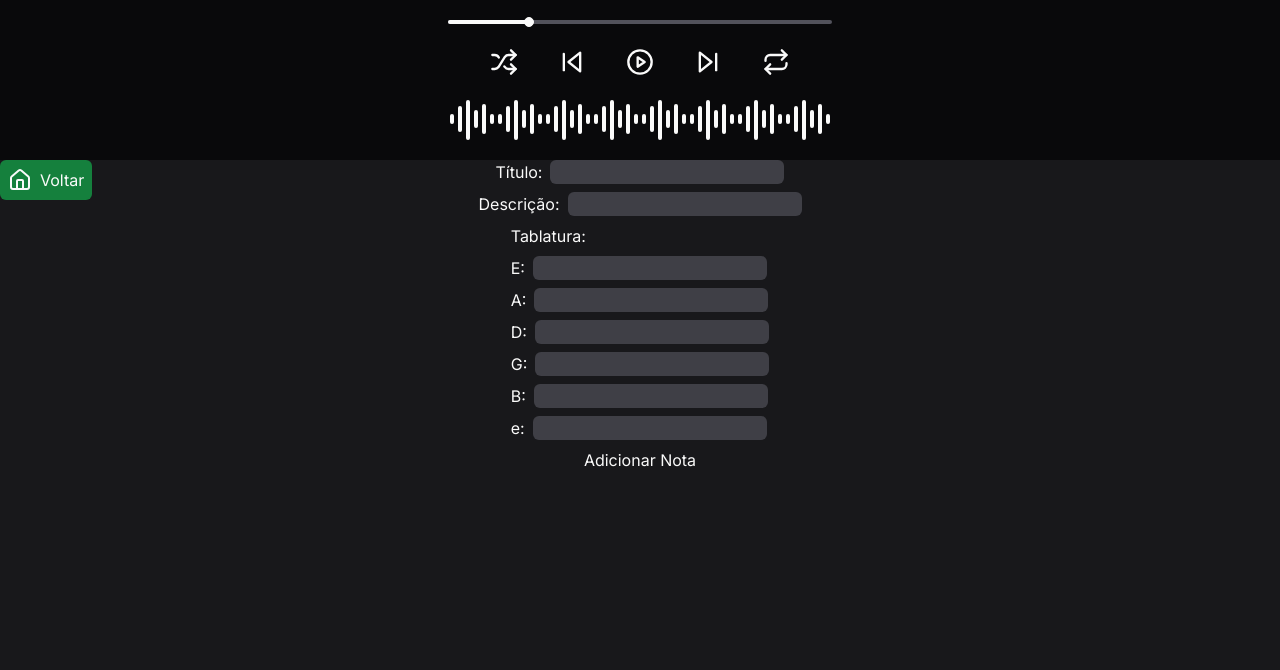
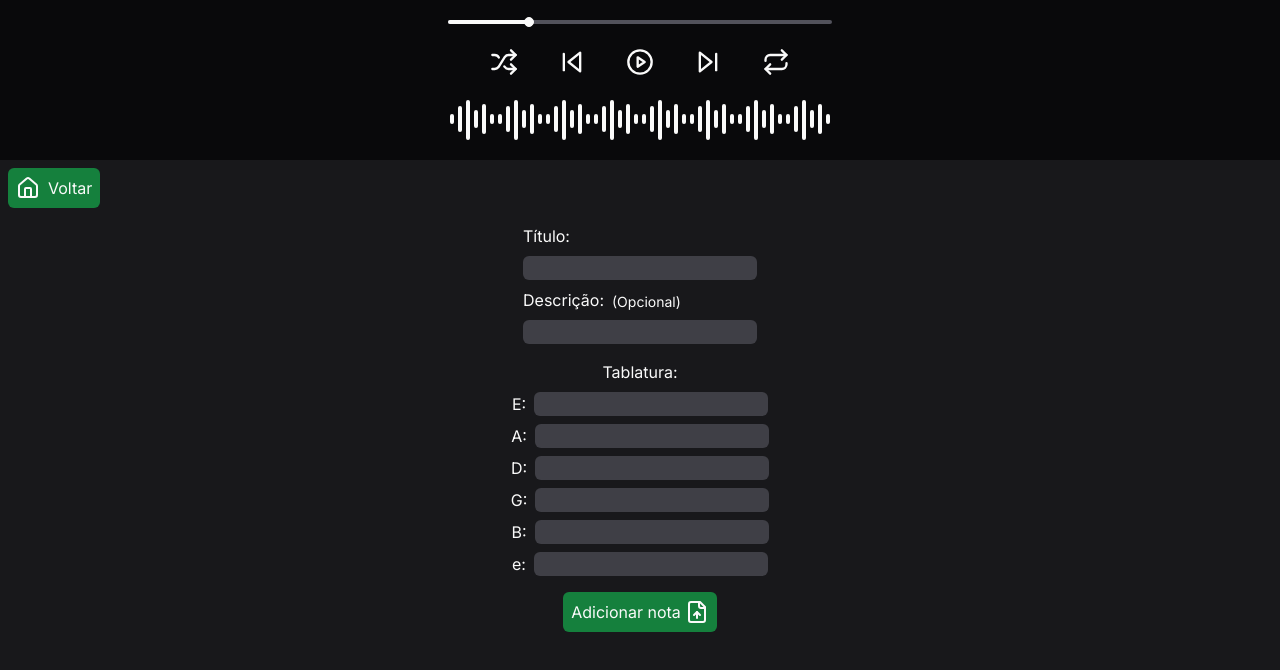
Before and after one commit to AdlerCastro/Tablatura, a Next.js app: page /CreateNote in a window 1280 px wide. Shown: the top 670 px of the page. Built offline with nearby package versions, Linux system fonts and the light colour scheme.

Commit message:
:lipstick: feat: Styling create notes page

```diff
--- a/src/app/(Project)/CreateNote/page.tsx
+++ b/src/app/(Project)/CreateNote/page.tsx
@@ -1,14 +1,15 @@
 "use client";
-
+// Required for validation
 import { useMutation } from "@tanstack/react-query";
 import { useForm, SubmitHandler } from "react-hook-form";
 import { zodResolver } from "@hookform/resolvers/zod";
+import { useRouter } from "next/navigation";
 import { noteSchema } from "@/data/models/Note";
 import { createNote } from "@/app/actions/createNote";
 import { NoteFormData } from "@/data/types/NoteFormData";
-import { useRouter } from "next/navigation";
+// Components
 import Button from "@/components/atoms/Button";
-import { Home } from "lucide-react";
+import { FileUp, Home, LoaderIcon } from "lucide-react";
 
 export default function CreateNote() {
   const {
@@ -30,46 +31,57 @@ export default function CreateNote() {
   const router = useRouter();
 
   return (
-    <div className="relative">
+    <>
       <Button
         onClick={() => router.back()}
-        className="absolute top-0 hover:scale-105 flex flex-row gap-2 items-center justify-center bg-green-700 hover:bg-green-800 transition-all duration-200"
+        className="absolute top-[168px] left-2 hover:scale-105 flex flex-row gap-2 items-center justify-center bg-green-700 hover:bg-green-800 transition-all duration-200"
       >
         <Home /> Voltar
       </Button>
 
       <form
         onSubmit={handleSubmit(onSubmit)}
-        className="flex flex-col gap-2 items-center justify-center"
+        className="flex flex-col gap-4 items-center mt-16"
       >
-        <div className="flex flex-row gap-2">
-          <label htmlFor="title">Título:</label>
+        <div className="flex flex-col gap-2 items-start">
+          <div className="flex flex-col gap-2 items-start">
+            <label htmlFor="title" className="mr-4 flex flex-row gap-2">
+              Título:
+            </label>
             <input
               className="bg-zinc-700 rounded-md"
               id="title"
               type="text"
               {...register("title")}
+              required
             />
-          {errors.title && <p>{errors.title.message}</p>}
           </div>
 
-        <div className="flex flex-row gap-2">
-          <label htmlFor="description">Descrição:</label>
+          <div className="flex flex-col gap-2">
+            <label
+              htmlFor="description"
+              className="flex flex-row gap-2 items-end"
+            >
+              Descrição: <p className="text-sm">&#40;Opcional&#41;</p>
+            </label>
             <input
               className="bg-zinc-700 rounded-md"
               id="description"
               type="text"
               {...register("description")}
             />
-          {errors.description && <p>{errors.description.message}</p>}
+          </div>
         </div>
 
-        <div className="flex flex-col gap-2">
+        <div className="flex flex-col gap-2 items-center justify-center">
           <label>Tablatura:</label>
           {["E", "A", "D", "G", "B", "e"].map((key) => {
             const tablatureKey = `tablature.${key}` as keyof NoteFormData;
             return (
-              <div key={key} className="flex flex-row gap-2">
+              <div
+                key={key}
+                className="flex flex-row gap-2 items-center justify-center"
+              >
                 <label htmlFor={`tablature-${key}`}>{key}:</label>
                 <input
                   className="bg-zinc-700 rounded-md"
@@ -78,6 +90,7 @@ export default function CreateNote() {
                   {...register(tablatureKey, {
                     valueAsNumber: true, // Garante que o valor seja convertido para número
                   })}
+                  required
                 />
                 {errors.tablature?.[key] && (
                   <p>{errors.tablature[key]?.message}</p>
@@ -87,14 +100,34 @@ export default function CreateNote() {
           })}
         </div>
 
-        <button type="submit" disabled={mutation.isPending}>
-          {mutation.isPending ? "Adicionando..." : "Adicionar Nota"}
-        </button>
+        <Button
+          type="submit"
+          disabled={mutation.isPending}
+          className={`${
+            mutation.isPending
+              ? "bg-green-800 hover:bg-green-800"
+              : "bg-green-700 hover:bg-green-800"
+          }`}
+        >
+          {mutation.isPending ? (
+            <p className="flex gap-1">
+              Adicionando nota
+              <LoaderIcon className="animate-spin-slow" />
+            </p>
+          ) : (
+            <p className="flex gap-1">
+              Adicionar nota <FileUp />
+            </p>
+          )}
+        </Button>
         {mutation.isError && (
-          <p>Erro: {(mutation.error as Error)?.message || "Algo deu errado"}</p>
+          <p>
+            Erro:{" "}
+            {(mutation.error as Error)?.message || "Ops, algo deu errado ;-;"}
+          </p>
         )}
         {mutation.isSuccess && <p>Nota adicionada com sucesso!</p>}
       </form>
-    </div>
+    </>
   );
 }
```
Lines whose indentation alone changed are shown as unchanged.
